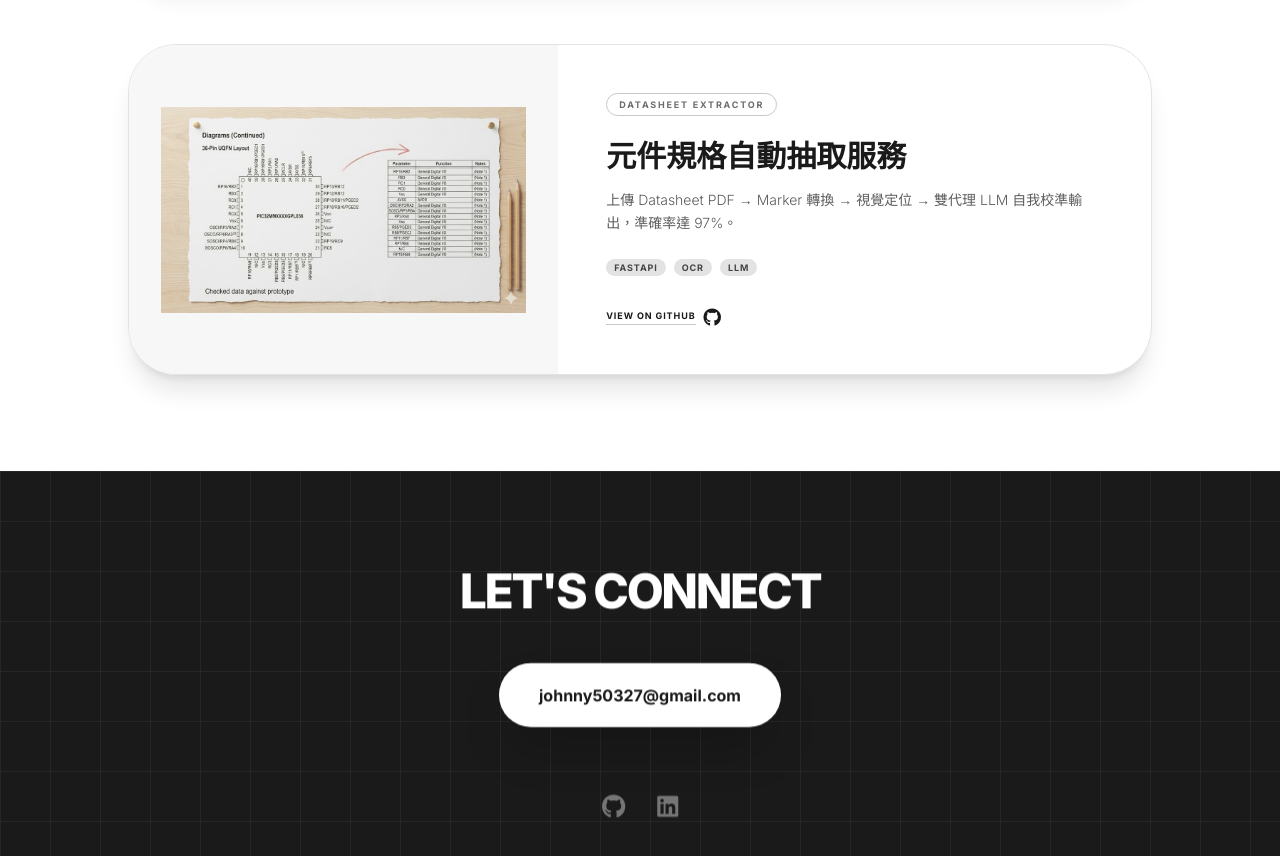
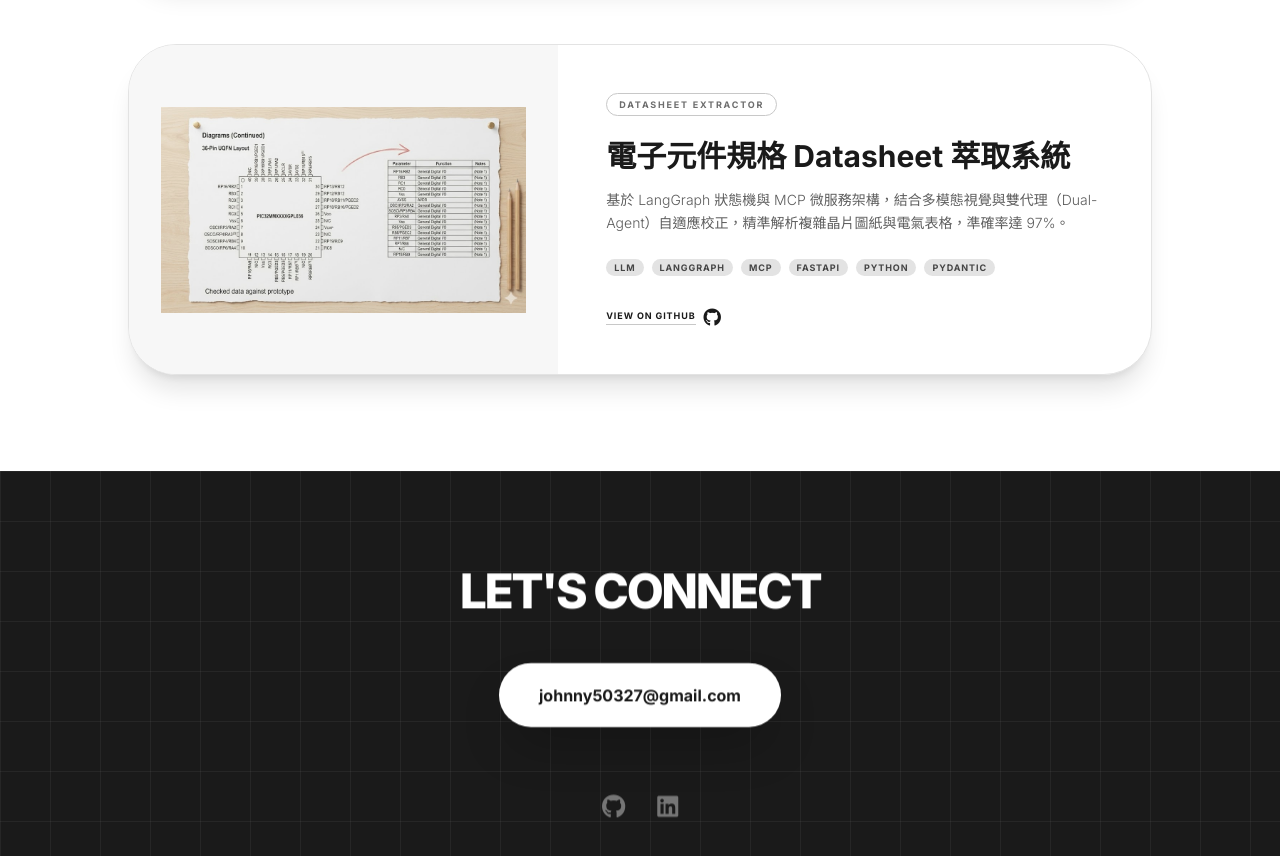
Before and after one commit to imlacha/johnny-portfolio, a React (Vite) app: page / in a window 1280 px wide. Shown: the part 3480-4336 px from the top of the page. Built offline with nearby package versions, Linux system fonts and the light colour scheme.

Commit message:
update:專案更新內容

```diff
--- a/src/data.ts
+++ b/src/data.ts
@@ -226,9 +226,9 @@ export const PROJECTS: Record<'zh' | 'en', ProjectItem[]> = {
     {
       dark: false,
       label: 'Datasheet Extractor',
-      title: '元件規格自動抽取服務',
-      desc: '上傳 Datasheet PDF → Marker 轉換 → 視覺定位 → 雙代理 LLM 自我校準輸出，準確率達 97%。',
-      tags: ['FastAPI', 'ocr', 'llm'],
+      title: '電子元件規格 Datasheet 萃取系統',
+      desc: '基於 LangGraph 狀態機與 MCP 微服務架構，結合多模態視覺與雙代理（Dual-Agent）自適應校正，精準解析複雜晶片圖紙與電氣表格，準確率達 97%。',
+      tags: ['LLM', 'LangGraph', 'MCP', 'FastAPI', 'Python', 'Pydantic'],
       github: 'https://github.com/imlacha/spec-sheet-extract/tree/main',
       image: datasheetImage,
       delay: true,
@@ -258,9 +258,9 @@ export const PROJECTS: Record<'zh' | 'en', ProjectItem[]> = {
     {
       dark: false,
       label: 'Datasheet Extractor',
-      title: 'Component Spec Auto-Extraction Service',
-      desc: 'Upload Datasheet PDF → Marker conversion → Visual localization → Dual-agent LLM self-calibration output, achieving 97% extraction accuracy.',
-      tags: ['FastAPI', 'OCR', 'LLM'],
+      title: 'Electronic Component Datasheet Extraction System',
+      desc: 'An enterprise-grade parser built on LangGraph StateGraph and MCP microservices, leveraging multimodal vision and a dual-agent self-correction mechanism to extract component specs with 97% accuracy.',
+      tags: ['LLM-Based', 'LangGraph', 'MCP', 'FastAPI', 'Python'],
       github: 'https://github.com/imlacha/spec-sheet-extract/tree/main',
       image: datasheetImage,
       delay: true,
```
